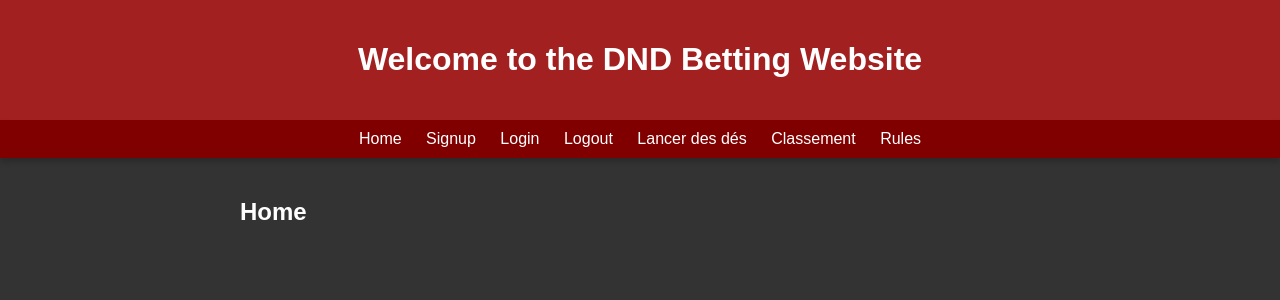
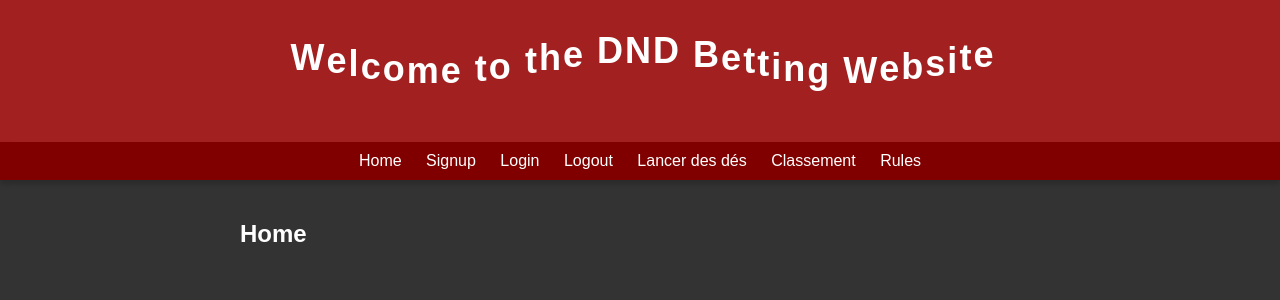
Before and after one commit to Wyvelk/djangoEval, a Django app: page /home in a window 1280 px wide. Shown: the top 300 px of the page. Run offline with Django 5.2, Linux system fonts and the light colour scheme; the visitor is signed in with stand-in values (Sample User, id 1).

Commit message:
wavy title

```diff
--- a/dnd/templates/master.html
+++ b/dnd/templates/master.html
@@ -12,7 +12,42 @@
 
 <body>
     <header>
-        <h1>Welcome to the DND Betting Website</h1>
+        <h1><span style="animation: wavy 2s ease-in-out infinite;">W</span>
+            <span style="animation: wavy 2s ease-in-out 0.1s infinite;">e</span>
+            <span style="animation: wavy 2s ease-in-out 0.2s infinite;">l</span>
+            <span style="animation: wavy 2s ease-in-out 0.3s infinite;">c</span>
+            <span style="animation: wavy 2s ease-in-out 0.4s infinite;">o</span>
+            <span style="animation: wavy 2s ease-in-out 0.5s infinite;">m</span>
+            <span style="animation: wavy 2s ease-in-out 0.6s infinite;">e</span>
+            <span style="animation: wavy 2s ease-in-out 0.7s infinite;">&nbsp;</span>
+            <span style="animation: wavy 2s ease-in-out 0.8s infinite;">t</span>
+            <span style="animation: wavy 2s ease-in-out 0.9s infinite;">o</span>
+            <span style="animation: wavy 2s ease-in-out 1s infinite;">&nbsp;</span>
+            <span style="animation: wavy 2s ease-in-out 1.1s infinite;">t</span>
+            <span style="animation: wavy 2s ease-in-out 1.2s infinite;">h</span>
+            <span style="animation: wavy 2s ease-in-out 1.3s infinite;">e</span>
+            <span style="animation: wavy 2s ease-in-out 1.4s infinite;">&nbsp;</span>
+            <span style="animation: wavy 2s ease-in-out 1.5s infinite;">D</span>
+            <span style="animation: wavy 2s ease-in-out 1.6s infinite;">N</span>
+            <span style="animation: wavy 2s ease-in-out 1.7s infinite;">D</span>
+            <span style="animation: wavy 2s ease-in-out 1.8s infinite;">&nbsp;</span>
+            <span style="animation: wavy 2s ease-in-out 1.9s infinite;">B</span>
+            <span style="animation: wavy 2s ease-in-out 2s infinite;">e</span>
+            <span style="animation: wavy 2s ease-in-out 2.1s infinite;">t</span>
+            <span style="animation: wavy 2s ease-in-out 2.2s infinite;">t</span>
+            <span style="animation: wavy 2s ease-in-out 2.3s infinite;">i</span>
+            <span style="animation: wavy 2s ease-in-out 2.4s infinite;">n</span>
+            <span style="animation: wavy 2s ease-in-out 2.5s infinite;">g</span>
+            <span style="animation: wavy 2s ease-in-out 2.6s infinite;">&nbsp;</span>
+            <span style="animation: wavy 2s ease-in-out 2.7s infinite;">W</span>
+            <span style="animation: wavy 2s ease-in-out 2.8s infinite;">e</span>
+            <span style="animation: wavy 2s ease-in-out 2.9s infinite;">b</span>
+            <span style="animation: wavy 2s ease-in-out 3s infinite;">s</span>
+            <span style="animation: wavy 2s ease-in-out 3.1s infinite;">i</span>
+            <span style="animation: wavy 2s ease-in-out 3.2s infinite;">t</span>
+            <span style="animation: wavy 2s ease-in-out 3.3s infinite;">e</span>
+
+        </h1>
     </header>
     <nav>
         <a href="{% url 'home' %}">Home</a>
--- a/static/styles.css
+++ b/static/styles.css
@@ -18,6 +18,26 @@
   padding: 20px;
   text-align: center;
   box-shadow: 0 4px 6px rgba(0, 0, 0, 0.2);
+}
+
+@keyframes wavy {
+  0%,
+  100% {
+    transform: translateY(0px);
+  }
+  50% {
+    transform: translateY(-20px);
+  }
+}
+
+h1 span {
+  display: inline-block;
+}
+
+h1 {
+  font-size: 36px;
+  line-height: 1.5;
+  letter-spacing: -4px; /* Adjust as needed */
 }
 
 nav {
```
